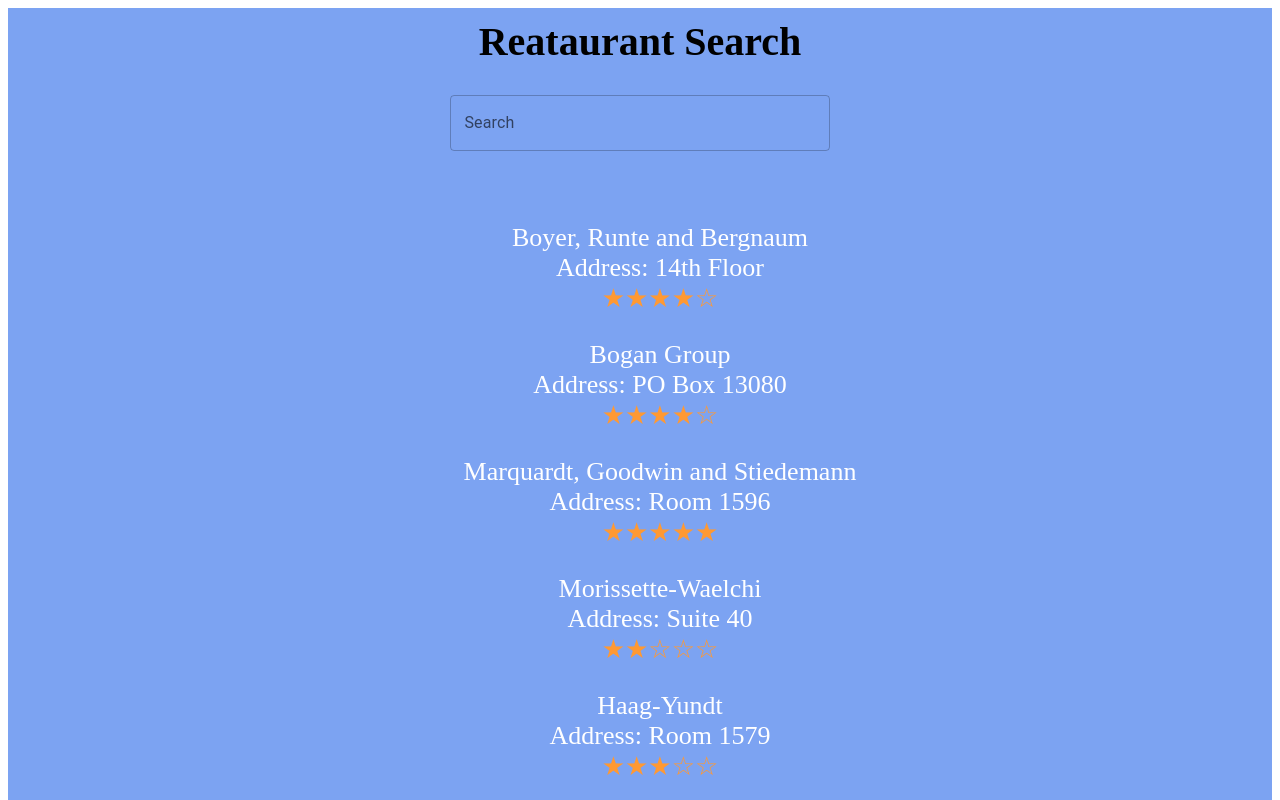
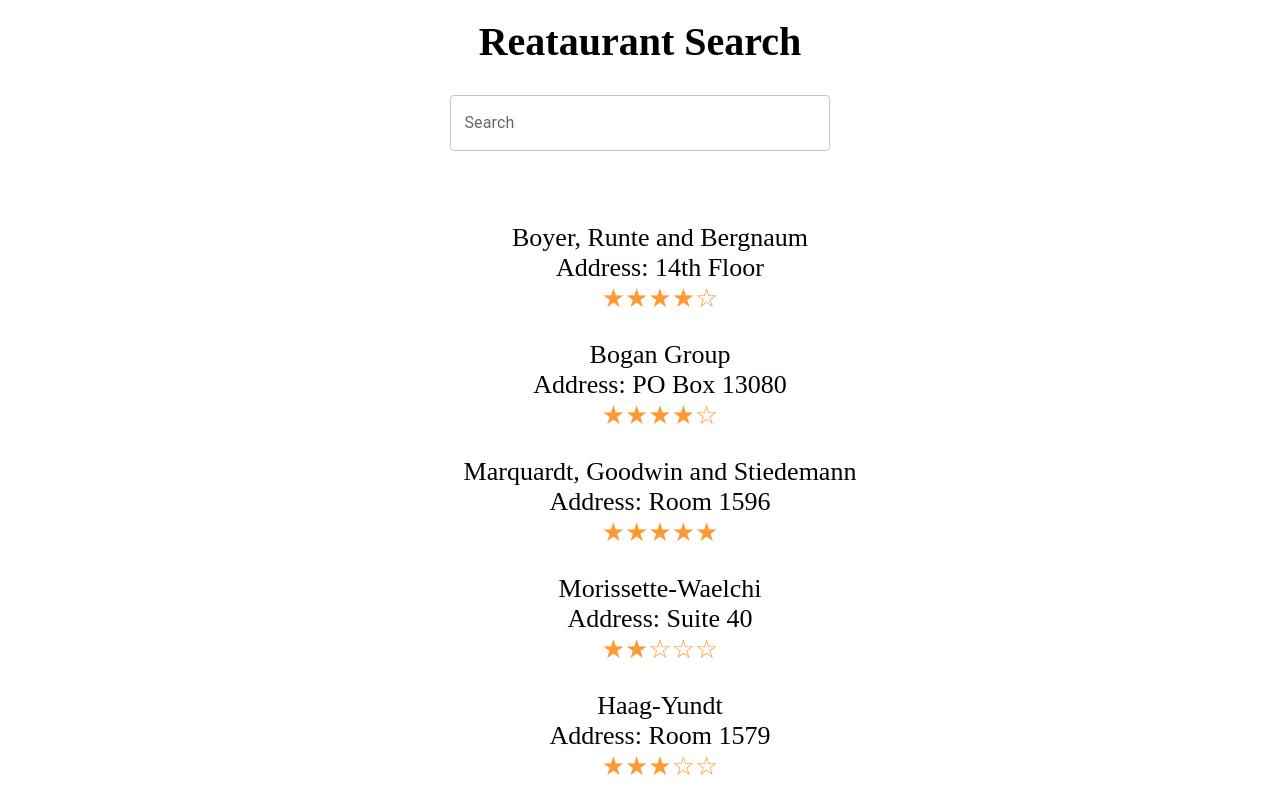
Before and after one commit to CS222-UIUC/course-project-team46, a React (Create React App) app in the folder client/: page / in a window 1280 px wide. Shown: the top 800 px of the page. Built offline with nearby package versions, Linux system fonts and the light colour scheme.

Commit message:
change background and text color

```diff
--- a/client/src/App.css
+++ b/client/src/App.css
@@ -14,14 +14,14 @@
 }
 
 .App-header {
-  background-color: #7ca3f2;
+  background-color: #ffffff;
   min-height: 100vh;
   display: flex;
   flex-direction: column;
   align-items: center;
   justify-content: center;
   font-size: calc(10px + 2vmin);
-  color: white;
+  color: rgb(8, 0, 0);
 }
 
 .App-link {
--- a/client/src/Components/List/index.js
+++ b/client/src/Components/List/index.js
@@ -13,7 +13,7 @@ function List(props) {
     })
     return (
         <ul>
-            {filteredData.filter((_,idx) => (idx<5)).map((item) => (
+            {filteredData.filter((_,idx) => (idx<10)).map((item) => (
                 <div key={item.id}>{
                     <p>
                         {item.name}<br></br>
```
